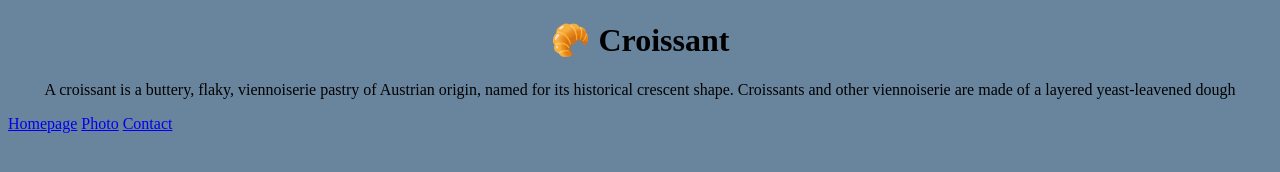
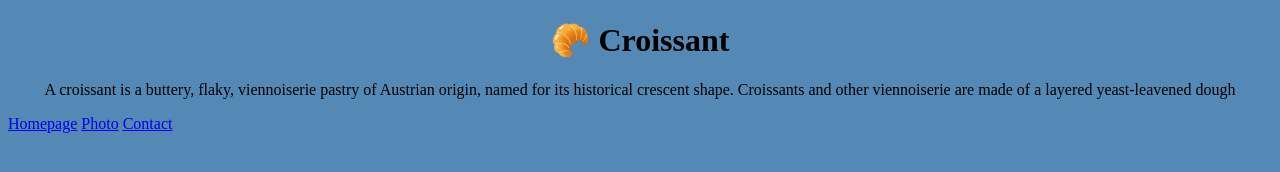
Before and after one commit to MoniqueDaw/Croissant, a plain HTML site: page index.html in a window 1280 px wide. Drawn offline with Linux system fonts and the light colour scheme.

Commit message:
deepened background color

```diff
--- a/css/styles.css
+++ b/css/styles.css
@@ -1,5 +1,5 @@
 body {
-  background-color: rgb(105, 133, 158);
+  background-color: rgb(84, 136, 181);
 }
 h1 {
   text-align: center;
```
